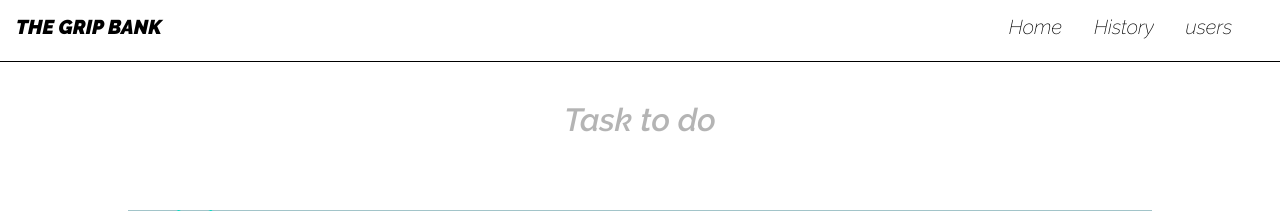
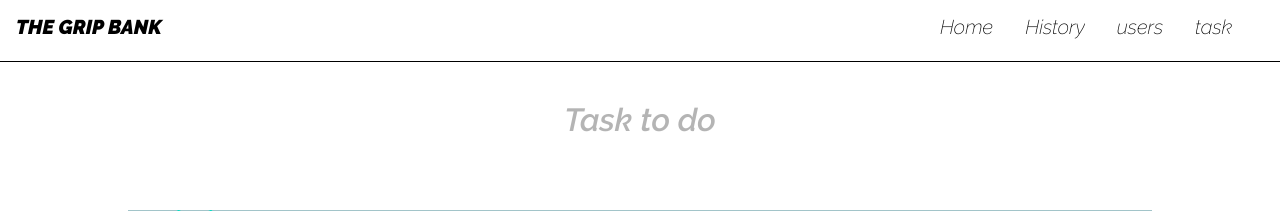
Before and after one commit to kdarshan425/thegripbank, a PHP site: page /task.php in a window 1280 px wide. Shown: the top 211 px of the page. Run offline with PHP 8.4, Linux system fonts and the light colour scheme; data that the repository does not hold is empty.

Commit message:
header updated

```diff
--- a/header.php
+++ b/header.php
@@ -2,6 +2,7 @@
     <div class="topnav" id="myTopnav">
         <a href="index.php" style="float:left;font-weight: 900;font-family: 'Raleway', sans-serif;">THE GRIP BANK</a>
         <a style="height: 60px;"></a>
+        <a  href="task.php">task</a>
         <a  href="users.php">users</a>
         <a  href="transaction.history.php">History</a>
         <a  href="index.php">Home</a>
@@ -20,5 +21,6 @@
     <a  href="index.php" onclick="dk_close()">Home</a>
     <a  href="users.php" onclick="dk_close()">users</a>
     <a  href="transaction.history.php" onclick="dk_close()">History</a>
+    <a  href="task.php" onclick="dk_close()">task</a>
 
 </nav>
```
